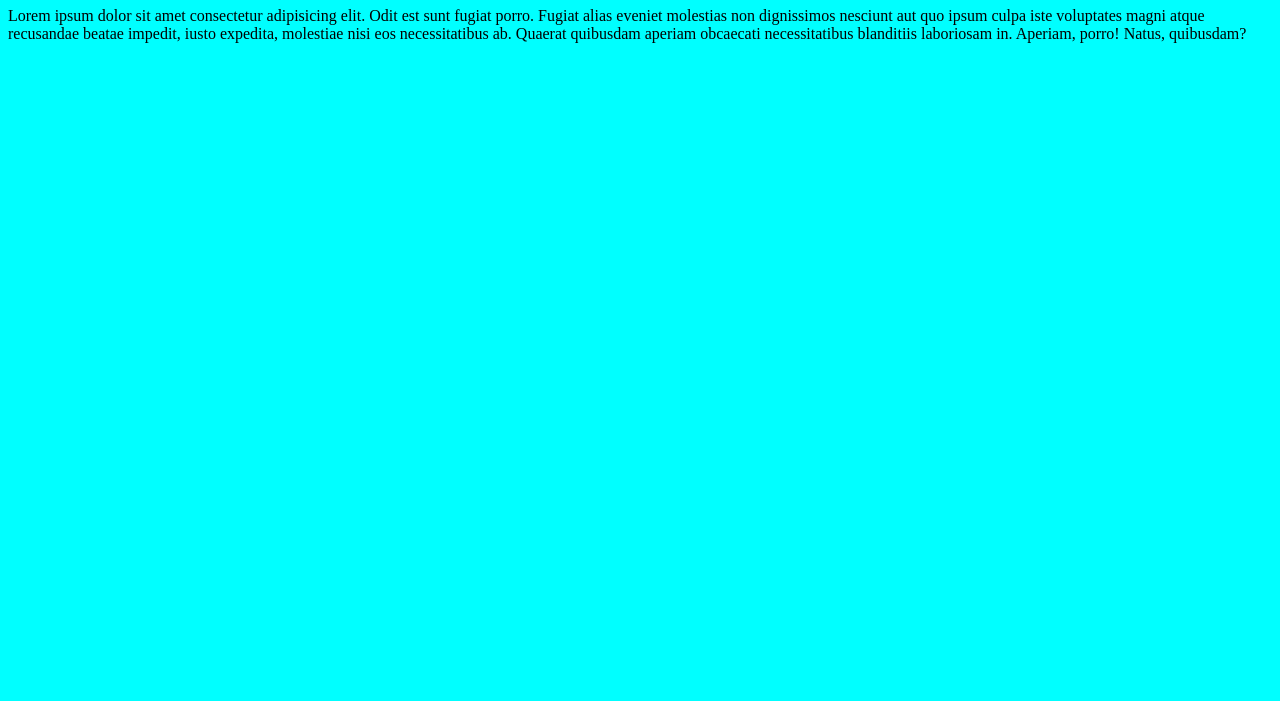
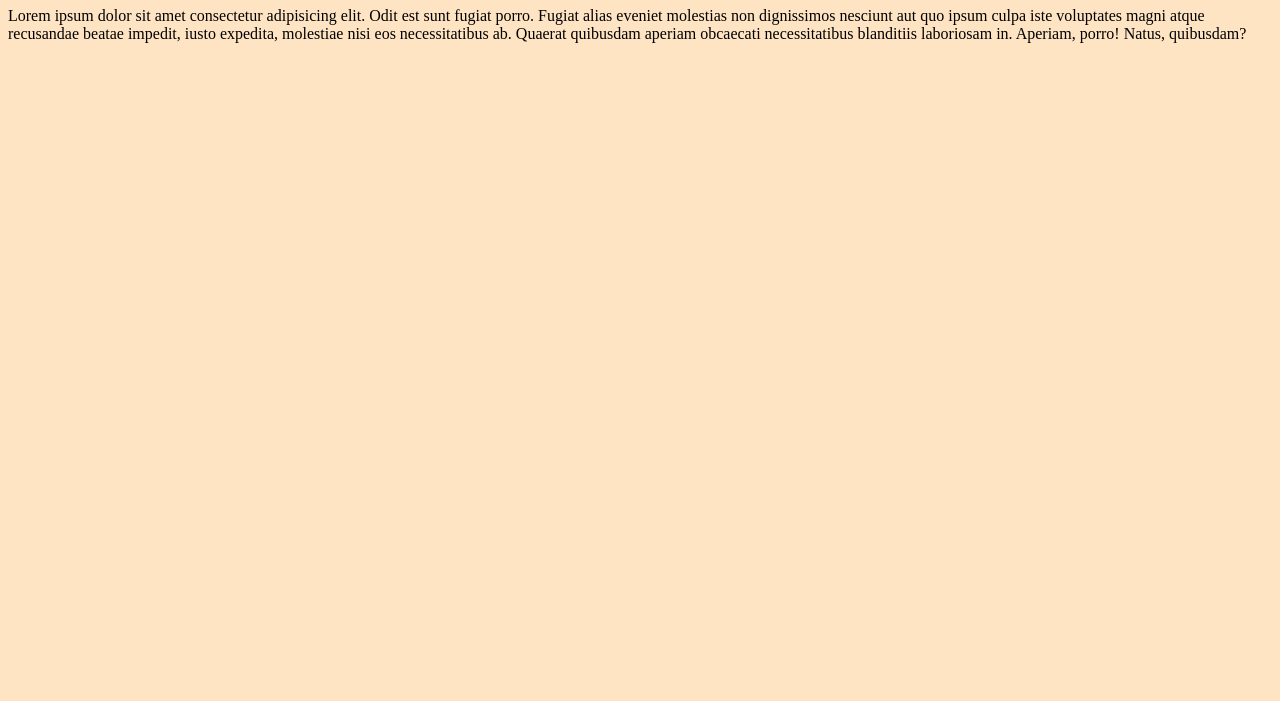
Before and after one commit to sangeeth-12-144/MyPortfolioMe, a plain HTML site: page index.html in a window 1280 px wide. Shown: the part 99-800 px from the top of the page. Drawn offline with Linux system fonts and the light colour scheme.

Commit message:
changed colour

```diff
--- a/index.html
+++ b/index.html
@@ -8,7 +8,7 @@ Hello my world
     <meta name="viewport" content="width=device-width, initial-scale=1.0">
     <title>Document</title>
 </head>
-<body style="background-color: aqua;">
+<body style="background-color: bisque;">
     <h1>This is heading</h1>
     <p>Lorem ipsum dolor sit amet consectetur adipisicing elit. Odit est sunt fugiat porro. Fugiat alias eveniet molestias non dignissimos nesciunt aut quo ipsum culpa iste voluptates magni atque recusandae beatae impedit, iusto expedita, molestiae nisi eos necessitatibus ab. Quaerat quibusdam aperiam obcaecati necessitatibus blanditiis laboriosam in. Aperiam, porro! Natus, quibusdam?</p>
 </body>
```
